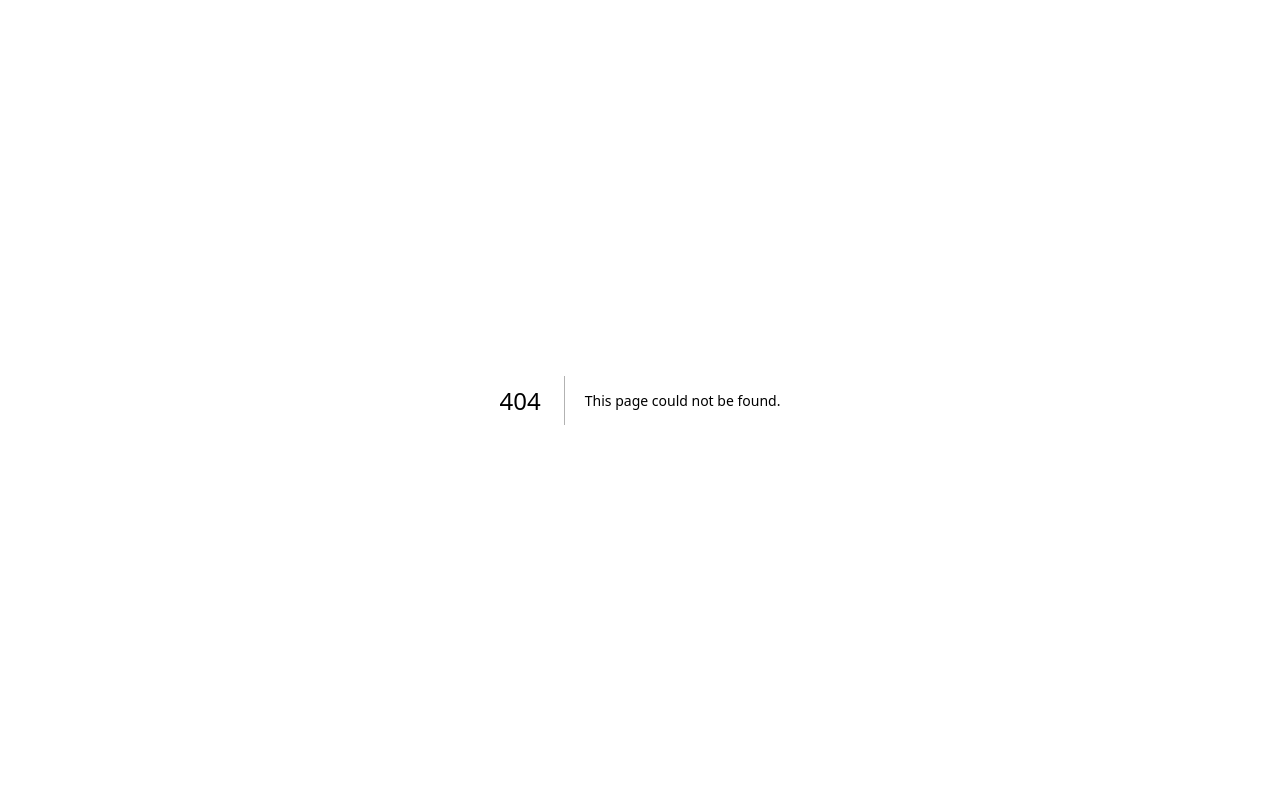
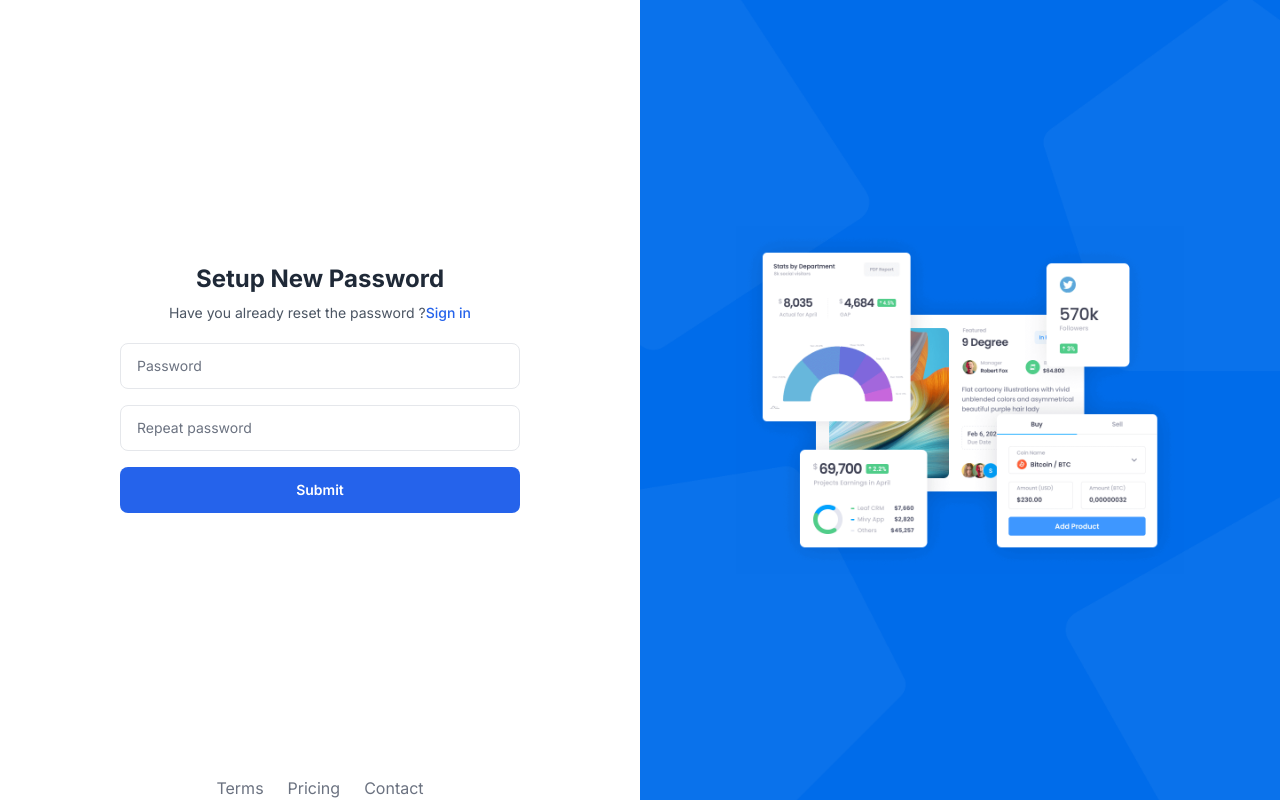
Before and after one commit to Manel-Rejeb/InvoiceMaster, a Next.js app in the folder client/: page /setup-new-password in a window 1280 px wide. Before the commit this address had no page. Built offline with nearby package versions, Linux system fonts and the light colour scheme.

Commit message:
creating the setup-new-password page

```diff
--- /dev/null
+++ b/client/app/(auth)/setup-new-password/page.tsx
@@ -0,0 +1,38 @@
+"use client"
+import { Input } from "@/components/input/input"
+
+const Page = () => {
+    // TODO: ajouter des espaces entre les inputs, le bouton, les liens et le titre
+    return (
+        <div className="w-full max-w-[400px]">
+
+            <div className="text-center">
+                <h1 className="block text-2xl font-bold text-gray-800 dark:text-white">Setup New Password</h1>
+                <p className="mt-2 text-sm text-gray-600 dark:text-gray-400">
+                    Have you already reset the password ?
+                    <a className="text-blue-600 decoration-2 hover:underline font-medium dark:focus:outline-none dark:focus:ring-1 dark:focus:ring-gray-600" href="../examples/html/signup.html">
+                        Sign in
+                    </a>
+                </p>
+            </div>
+
+            <div className="mt-5">
+
+                {/* <!-- Form --> */}
+                <form autoComplete="off">
+                    <div className="grid gap-y-4">
+                        <Input type="password" placeholder="Password" />
+                        <Input type="password" placeholder="Repeat password" />
+                        <button type="submit" className="w-full py-3 px-4 inline-flex justify-center items-center gap-x-2 text-sm font-semibold rounded-lg border border-transparent bg-blue-600 text-white hover:bg-blue-700 disabled:opacity-50 disabled:pointer-events-none dark:focus:outline-none dark:focus:ring-1 dark:focus:ring-gray-600">Submit</button>
+                    </div>
+                </form>
+                {/* <!-- End Form --> */}
+
+            </div>
+        </div>
+
+
+    )
+}
+
+export default Page
```
